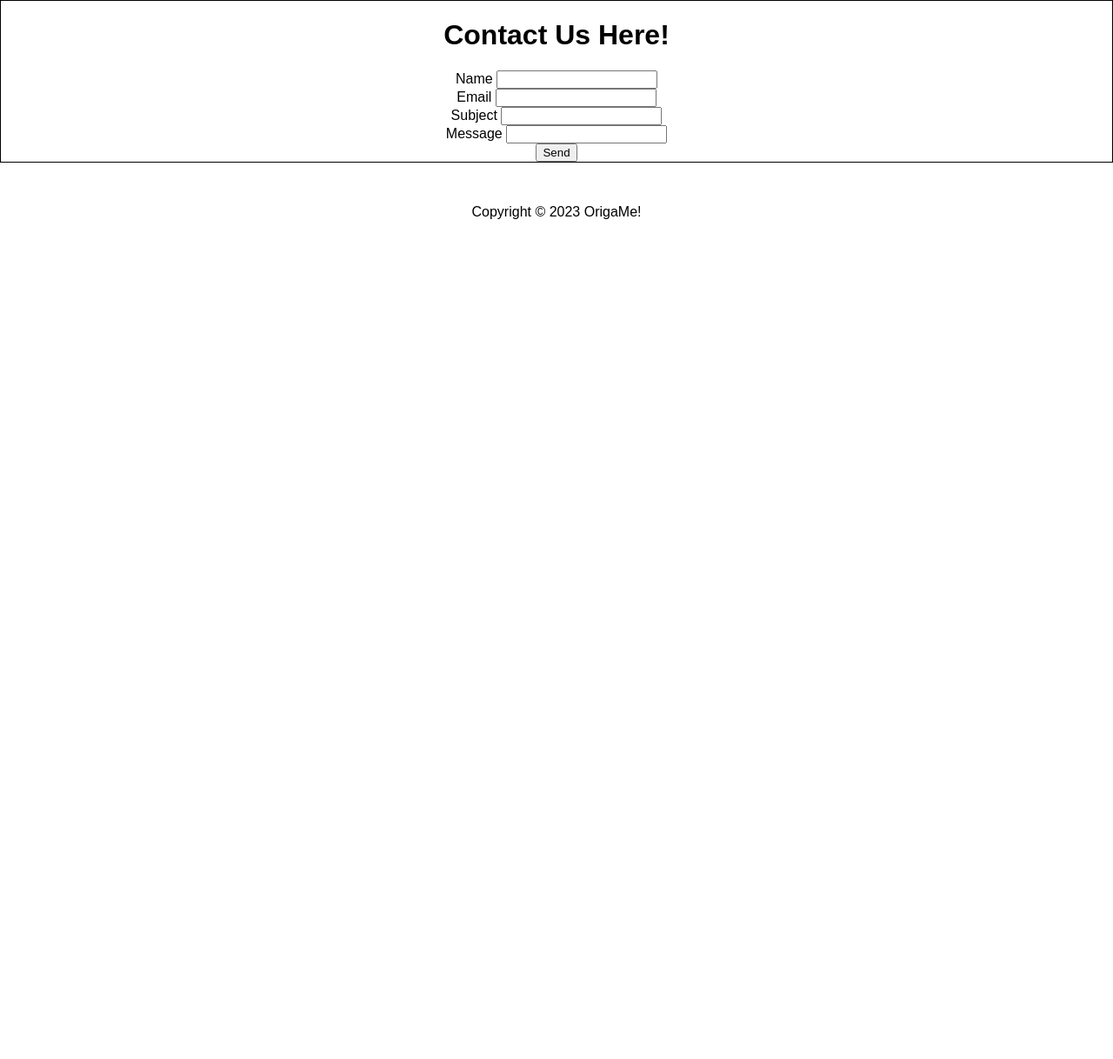
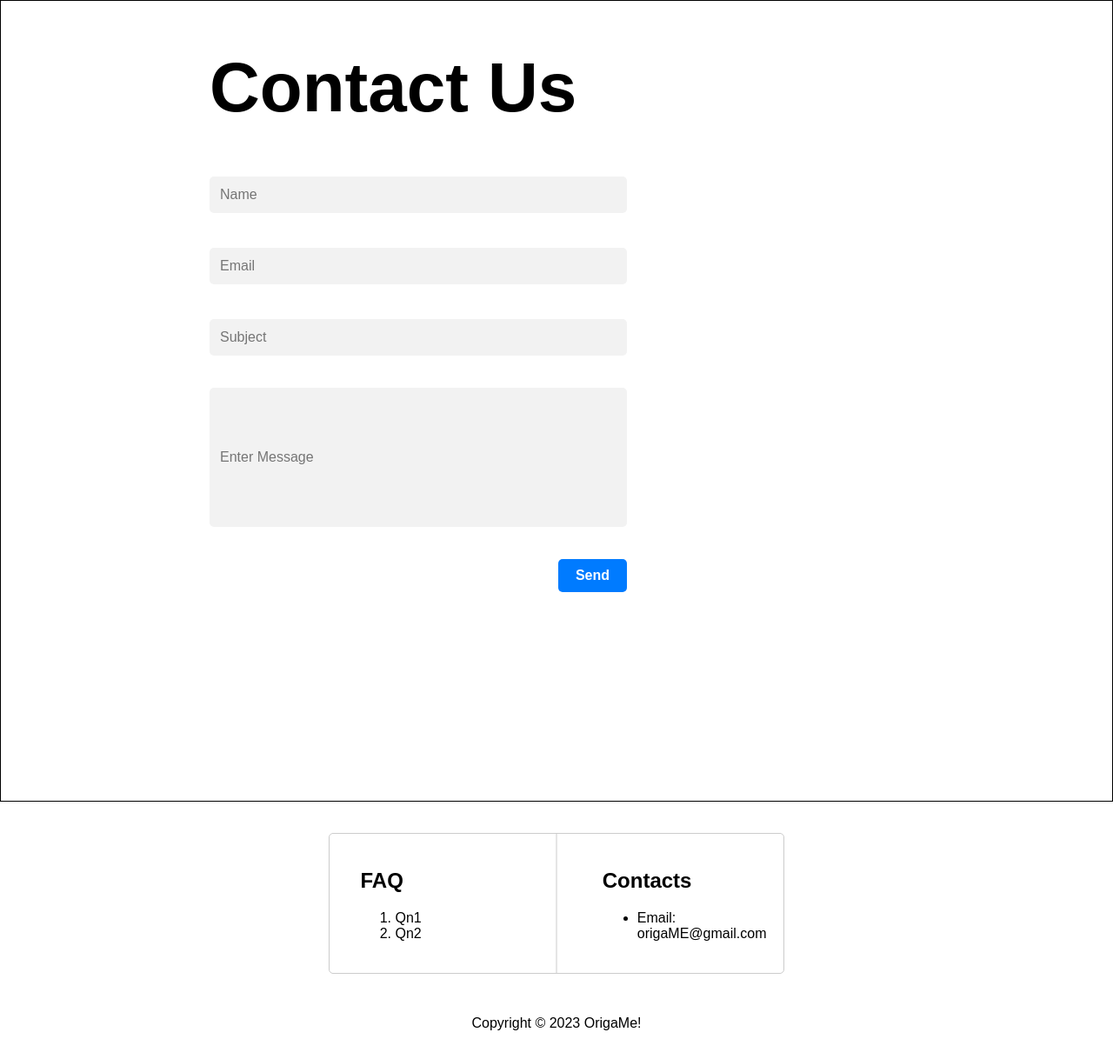
Before and after one commit to sungyejoy/IP, a plain HTML site: page contact.html in a window 1280 px wide. Shown: the part 122-1340 px from the top of the page at 87% size. Before the commit the page ends 800 px from the top, so only its background shows below. Drawn offline with Linux system fonts and the light colour scheme; no server answers.

Commit message:
Contact page layout

```diff
--- a/contact.html
+++ b/contact.html
@@ -32,7 +32,7 @@
 	<br>
 
 	<div class="container">
-		<h1>Contact Us Here!</h1>
+		<h1>Contact Us</h1>
 		<div id="add-update-msg">
 		  <div class="alert alert-success" role="alert">
 			Contact record successfully added
@@ -41,31 +41,54 @@
 		<div class="form" id="add-contact">
 		  <form id="add-contact-form">
 			<div class="form-group">
-			  <label for="contact-name">Name</label>
-			  <input type="text" id="contact-name" class="form-control" required>
+			  <input type="text" id="contact-name" class="form-control" required placeholder="Name">
 			</div>
+			<br>
 			<div class="form-group">
-			  <label for="contact-email">Email</label>
-			  <input type="text" id="contact-email" class="form-control" required>
+			  <input type="text" id="contact-email" class="form-control" required placeholder="Email">
 			</div>
-
+			<br>
 			<div class="form-group">
-			  <label for="contact-subj">Subject</label>
-			  <input type="text" id="contact-subj" class="form-control" required>
+			  <input type="text" id="contact-subj" class="form-control" required placeholder="Subject">
 			</div>
-
+			<br>
 			<div class="form-group">
-			  <label for="contact-msg">Message</label>
-			  <input type="text" id="contact-msg" class="form-control" required>
+			  <input type="text" id="contact-msg" class="form-control" required placeholder="Enter Message">
 			</div>
-
-
-
+			<br>
 
 			<input type="submit" value="Send" class="btn btn-primary" id="contact-submit">
+
 		  </form>
+		  <br>
 		</div>
-	  </div><!-- end add container -->
+	  </div>
+
+	  <br>
+	  <br>
+
+	  <div class="faq-container">
+		<div class="faq">
+		  <div class="faq-column">
+
+			<h2>FAQ</h2>
+			<ol>
+			  <li>Qn1</li>
+			  <li>Qn2</li>
+			</ol>
+		  </div>
+		  <div class="vertical-line"></div>
+		  <div class="contact">
+
+			<h2>Contacts</h2>
+			<ul>
+			  <li>Email:</li>
+			  origaME@gmail.com
+			</ul>
+		  </div>
+		</div>
+	</div>
+
 
 	  <div class="tablethread">
 		<h2>Table information of Contacts (<span id="total-contacts"></span>)</h2>
--- a/styles/contactstyle.css
+++ b/styles/contactstyle.css
@@ -61,7 +61,7 @@ footer {
 	color: rgb(0, 0, 0);
   }
 
-header h1{
+  header h1 {
 	color: white;
   }
 
@@ -73,7 +73,6 @@ header {
 
   .user-icon img {
 	height: 4.5rem;
-
   }
 
   .user-icon {
@@ -82,16 +81,117 @@ header {
 	right: 2rem;
   }
 
-  .tablethread{
+  .tablethread {
 	display: none;
   }
 
   .container {
+	display: flex;
+	flex-direction: column;
+	align-items: flex-start;
 	border: 1px black solid;
-	justify-content: center;
-	text-align: center;
+	padding-left: 15rem;
+	padding-bottom: 15rem;
   }
 
+  .container h1 {
+	font-size: 5rem;
+  }
+
+  .form {
+	font-size: 2rem;
+  }
+
+  input[type="text"],
+  input[type="email"],
+  input[type="password"],
+  textarea {
+	border: none;
+	outline: none;
+	background-color: #f2f2f2;
+	border-radius: 5px;
+	box-sizing: border-box;
+	font-size: 16px;
+	padding: 12px;
+  }
+
+  input[type="text"]:hover,
+  input[type="email"]:hover,
+  input[type="password"]:hover,
+  textarea:hover {
+	background-color: #e0e0e0;
+  }
+
+  input[type="text"]:focus,
+  input[type="email"]:focus,
+  input[type="password"]:focus,
+  textarea:focus {
+	background-color: #fff;
+	box-shadow: 0 0 5px rgba(0, 0, 0, 0.3);
+  }
+
+  #contact-name,
+  #contact-email,
+  #contact-subj {
+	width: 100%;
+  }
+
+  #contact-msg {
+	width: 30rem;
+	height: 10rem;
+  }
+
+  #contact-submit {
+	padding: 10px 20px;
+	font-size: 16px;
+	font-weight: bold;
+	text-align: center;
+	text-decoration: none;
+	cursor: pointer;
+	border: none;
+	border-radius: 5px;
+	background-color: #007bff;
+	color: #ffffff;
+	transition: background-color 0.3s ease;
+	float: right;
+  }
+
+  #contact-submit:hover {
+	background-color: #0056b3;
+  }
+
+  .faq-container {
+	display: flex;
+	justify-content: center;
+	align-items: center;
+  }
+
+  .faq {
+	display: flex;
+	align-items: flex-start;
+	position: relative;
+	border: 1px solid #ccc;
+	border-radius: 5px;
+	padding: 20px;
+	box-sizing: border-box;
+  }
+  .faq-column {
+	padding-left: 1rem;
+  }
+
+  .contact {
+	padding-left: 13rem;
+  }
+
+  .vertical-line {
+	width: 1px;
+	background-color: #ccc;
+	position: absolute;
+	top: 0;
+	bottom: 0;
+	left: 50%; /* Position the line in the middle of the container */
+	transform: translateX(-50%); /* Center the line */
+  }
 
   @media screen and (max-width: 768px) {
 	nav ul {
```
Lines whose indentation alone changed are shown as unchanged.
